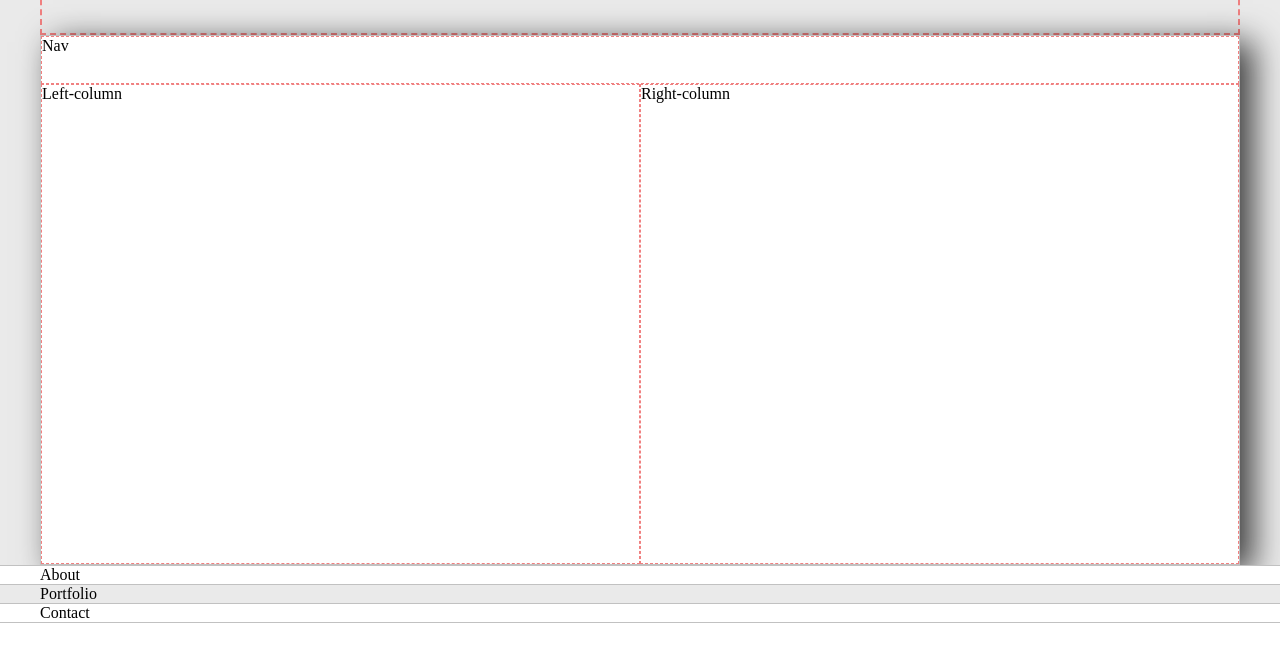
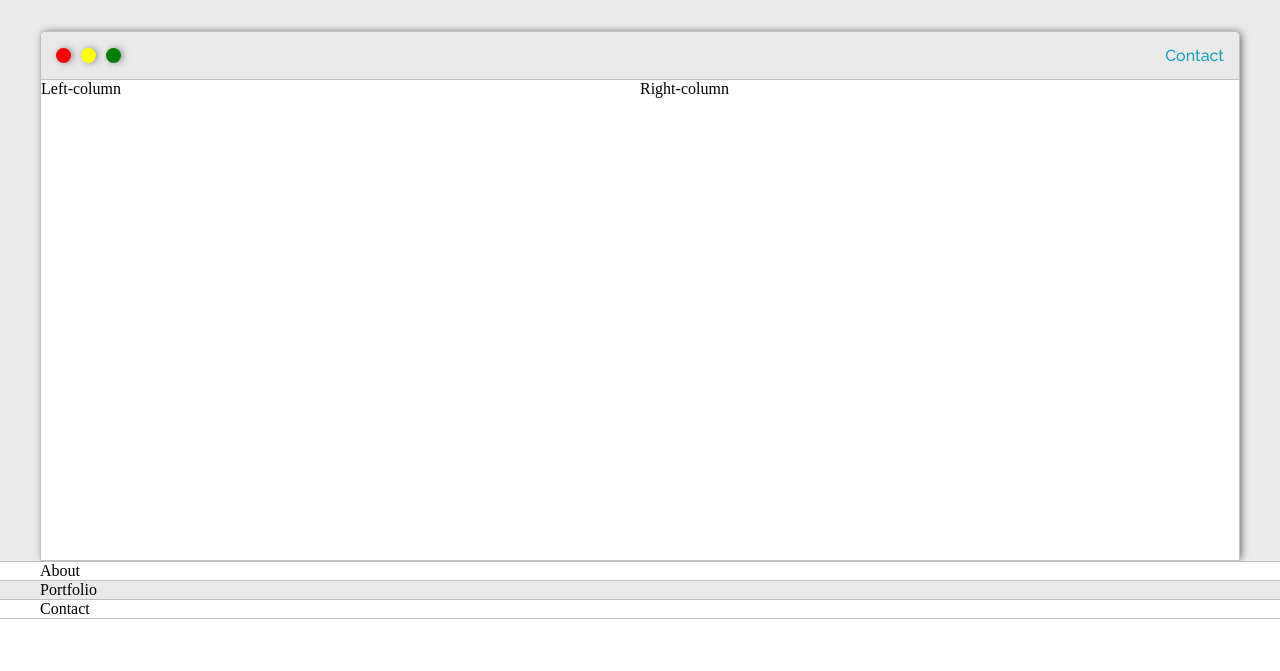
Before and after one commit to Langat05/Portfolio, a plain HTML site: page index.html in a window 1280 px wide. Shown: the part 129-800 px from the top of the page. Drawn offline with Linux system fonts and the light colour scheme; a web font is replaced by a local one.

Commit message:
styled the view

```diff
--- a/default.css
+++ b/default.css
@@ -59,7 +59,7 @@ ul{
 
 .greeting-wrapper{
     display:grid;
-    border:2px dashed lightcoral;
+
     min-height: 10em;
     justify-content:center;
     align-content: center;
@@ -69,10 +69,10 @@ ul{
 .inro-wrapper{
     background-color: var(--secondaryColor);
     border: 1px solid var(--borderColor);
-
-    -webkit-box-shadow: 13px 7px 31px 0px rgba(0,0,0,0.75);
-    -moz-box-shadow: 13px 7px 31px 0px rgba(0,0,0,0.75);
-    box-shadow: 13px 7px 31px 0px rgba(0,0,0,0.75);
+    border-radius:5px 5px 0 0;
+    -webkit-box-shadow: 2px 0px 8px -2px rgba(0,0,0,0.75);
+    -moz-box-shadow: 2px 0px 8px -2px rgba(0,0,0,0.75);
+    box-shadow: 2px 0px 8px -2px rgba(0,0,0,0.75);
 
     display: grid;
 
@@ -85,20 +85,62 @@ ul{
 }
 
 .nav-wrapper{
+    border-radius:5px 5px 0 0;
     grid-area:nav-wrapper;
-    border: 1px dashed lightcoral;
+    border-bottom:1px solid var(--borderColor);
+    display:flex;
+    justify-content:space-between;
+    align-items:center;
+    background-color:var(--mainColor)
+}
+
+#navigation{
+    margin:0;
+    padding:10px;
+}
+
+#navigation li{
+    display:inline-block;
+    margin-right:5px;
+    margin-left:5px;
 }
 
 .left-column{
     grid-area: left-column;
-    border: 1px dashed lightcoral;
+
 }
 
 .right-column{
     grid-area:right-column;
-    border: 1px dashed lightcoral;
+
 }
 
+.dots-wrapper{
+    display:flex;
+    padding:10px;
+}
+
+.browser-dot{
+    background-color:black;
+    height:15px;
+    width:15px;
+    border-radius: 50%;
+    -webkit-box-shadow: 2px 0px 8px -2px rgba(0,0,0,0.75);
+    -moz-box-shadow: 2px 0px 8px -2px rgba(0,0,0,0.75);
+    box-shadow: 2px 0px 8px -2px rgba(0,0,0,0.75);
+    margin:5px;
+}
+
+#dot-1{
+    background-color:red;
+}
+#dot-2{
+    background-color:yellow;
+}
+
+#dot-3{
+    background-color:green;
+}
 
 @media screen and (max-width:1200px){
     .main-container{
--- a/index.html
+++ b/index.html
@@ -20,7 +20,15 @@
 
             <div class="inro-wrapper">
                 <div class="nav-wrapper">
-                    Nav
+                    <div class="dots-wrapper">
+                        <div id="dot-1" class="browser-dot"></div>
+                        <div id="dot-2" class="browser-dot"></div>
+                        <div id="dot-3" class="browser-dot"></div>
+                    </div>
+
+                    <ul id="navigation">
+                        <li><a href="#">Contact</a></li>
+                    </ul>
                 </div>
 
                 <div class="left-column">
```
